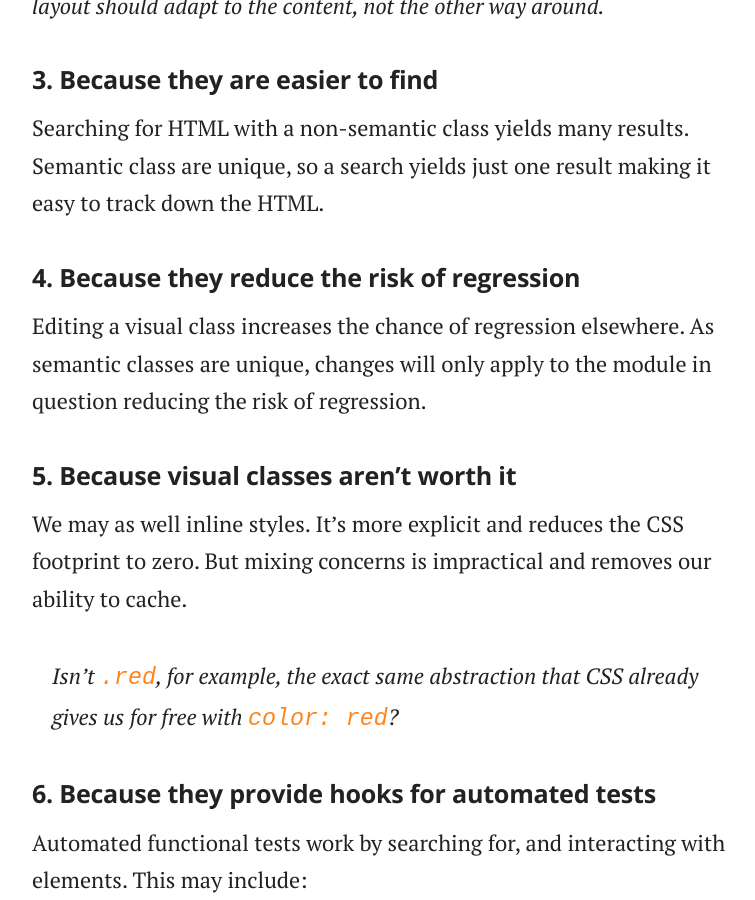
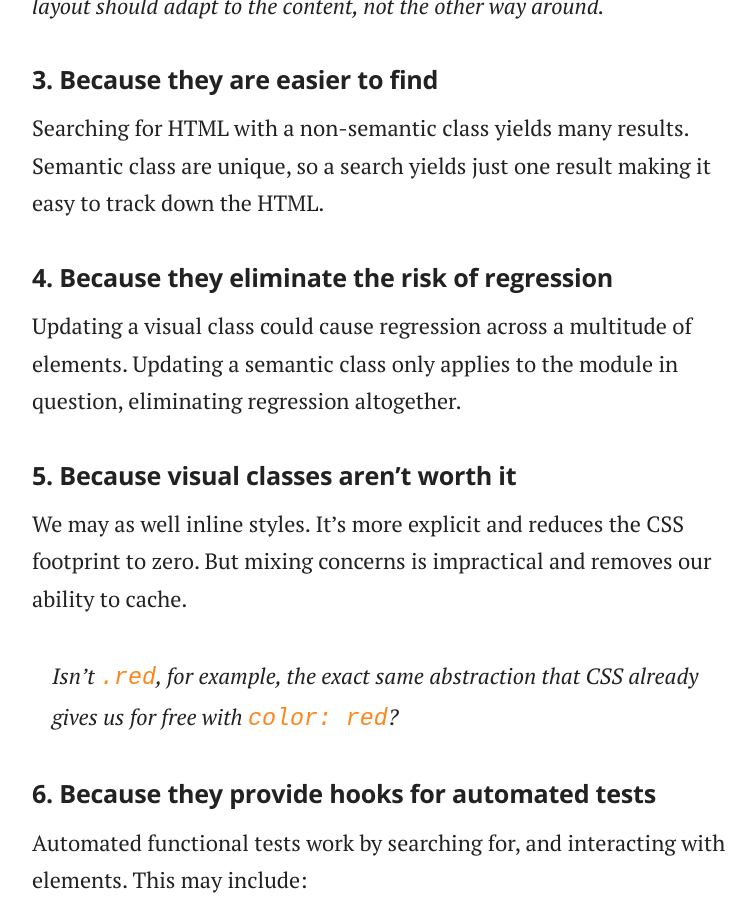
Before and after one commit to adamsilver/maintainablecss.com-jekyll, a Jekyll site: the page built from _chapters/02-semantics.md, in a window 1280 px wide and 900 px high, scrolled down 5030 px. Shown: the whole window, without its empty margins (258-1013 px from the left). Built offline with Jekyll 4.4.1, drawn with Linux system fonts in a browser that asks for light colours.

Commit message:
Fixed number 4 text

```diff
--- a/_chapters/02-semantics.md
+++ b/_chapters/02-semantics.md
@@ -107,9 +107,9 @@ Notes:
 
 Searching for HTML with a non-semantic class yields many results. Semantic class are unique, so a search yields just one result making it easy to track down the HTML.
 
-## 4. Because they reduce the risk of regression
+## 4. Because they eliminate the risk of regression
 
-Editing a visual class increases the chance of regression elsewhere. As semantic classes are unique, changes will only apply to the module in question reducing the risk of regression.
+Updating a visual class could cause regression across a multitude of elements. Updating a semantic class only applies to the module in question, eliminating regression altogether.
 
 ## 5. Because visual classes aren't worth it
 
```
